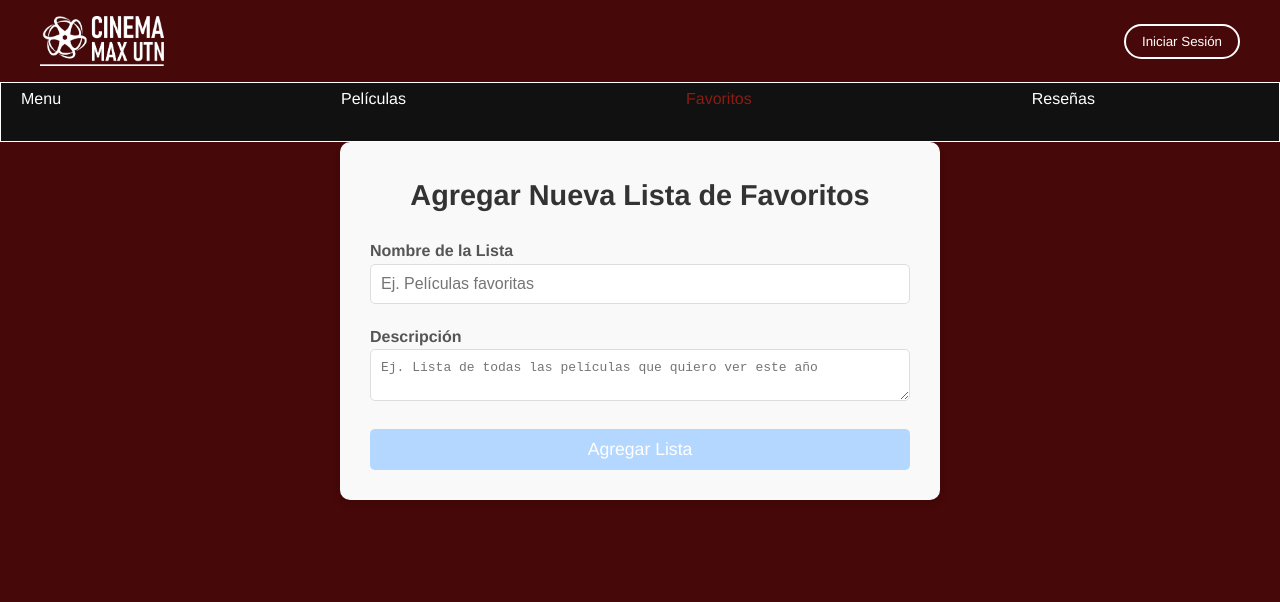
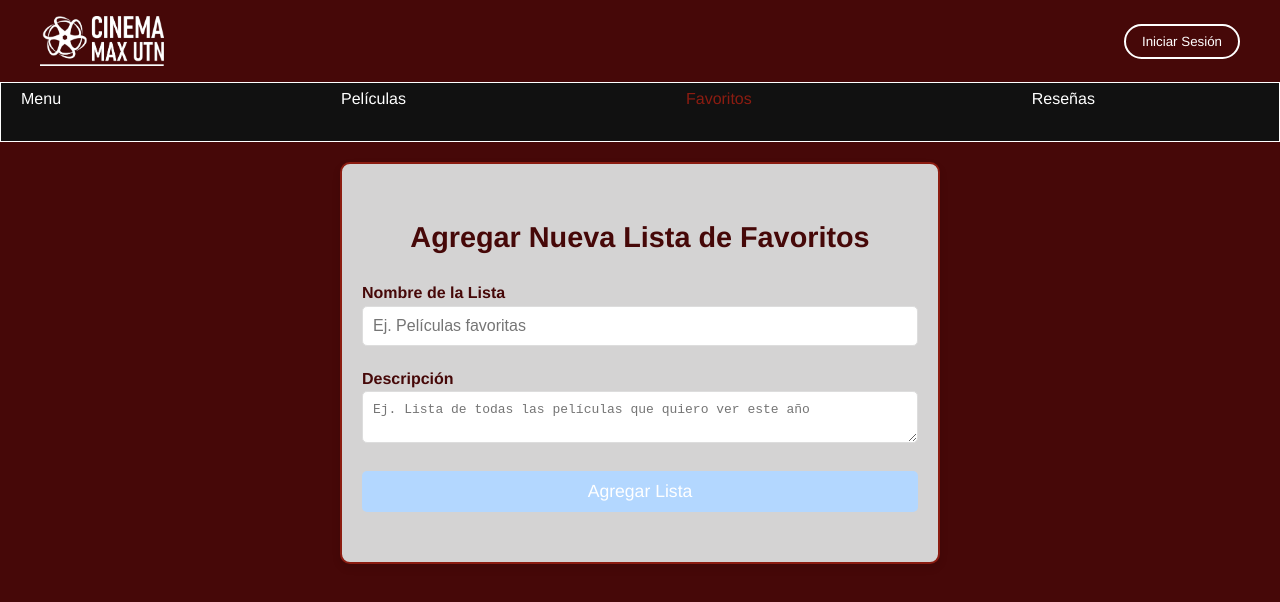
Before and after one commit to icefarelli/TP-final---Pagina-web-Peliculas---TUP-2024, an Angular app in the folder TP-final-angular-peliculas/: page /favoritos/agregar in a window 1280 px wide. Shown: the top 602 px of the page. Built offline with nearby package versions, Linux system fonts and the light colour scheme.

Commit message:
modificaciones maquetación

```diff
--- a/TP-final-angular-peliculas/src/app/app.component.css
+++ b/TP-final-angular-peliculas/src/app/app.component.css
@@ -15,7 +15,7 @@ nav {
 
 .logo {
   height: 50px;
-  cursor: pointer;
+  cursor: default;
 }
 
 .auth-buttons {
--- a/TP-final-angular-peliculas/src/app/funcionalidades/carrusel/carrusel.component.html
+++ b/TP-final-angular-peliculas/src/app/funcionalidades/carrusel/carrusel.component.html
@@ -6,8 +6,10 @@
 
     <div class="carousel">
       <div class="carousel-item" *ngIf="popularMovies.length > 0">
-        <img [src]="obtenerUrlImagen(popularMovies[currentIndex]?.poster_path)" alt="Película {{ popularMovies[currentIndex]?.title }}">
-        <div class="carousel-caption">{{ popularMovies[currentIndex]?.title }}</div>
+        <a [routerLink]="['/pelicula', popularMovies[currentIndex]?.id]">
+          <img [src]="obtenerUrlImagen(popularMovies[currentIndex]?.poster_path)" alt="Película {{ popularMovies[currentIndex]?.title }}">
+          <div class="carousel-caption">{{ popularMovies[currentIndex]?.title }}</div>
+        </a>
       </div>
     </div>
 
--- a/TP-final-angular-peliculas/src/app/funcionalidades/carrusel/carrusel.component.ts
+++ b/TP-final-angular-peliculas/src/app/funcionalidades/carrusel/carrusel.component.ts
@@ -1,11 +1,12 @@
 import { Component, OnInit } from '@angular/core';
 import { PeliculasService } from './../../nucleo/servicios/peliculas.service';
+import { RouterModule } from '@angular/router';
 import { CommonModule } from '@angular/common';
 
 @Component({
   selector: 'app-carousel',
   standalone: true,
-  imports: [CommonModule],
+  imports: [CommonModule, RouterModule], // Asegúrate de importar RouterModule aquí
   templateUrl: './carrusel.component.html',
   styleUrls: ['./carrusel.component.css']
 })
--- a/TP-final-angular-peliculas/src/app/funcionalidades/favoritos/agregar-favoritos/agregar-favoritos.component.css
+++ b/TP-final-angular-peliculas/src/app/funcionalidades/favoritos/agregar-favoritos/agregar-favoritos.component.css
@@ -1,9 +1,11 @@
 .container-form {
   max-width: 600px;
   margin: 0 auto;
-  padding: 30px;
+  margin-top: 20px;
+  padding: 50px 20px;
   border-radius: 10px;
-  background-color: #f9f9f9;
+  border: 2px solid #8b1c11;
+  background-color: #d4d3d3;
   box-shadow: 0 4px 8px rgba(0, 0, 0, 0.1);
 }
 
@@ -11,7 +13,7 @@
   font-size: 1.8em;
   margin-bottom: 20px;
   text-align: center;
-  color: #333;
+  color: #460808;
 }
 
 .styled-form .form-group {
@@ -20,7 +22,7 @@
 
 .form-label {
   font-weight: 600;
-  color: #555;
+  color: #460808;
 }
 
 .form-control {
@@ -34,9 +36,9 @@
 }
 
 .form-control:focus {
-  border-color: #007bff;
+  border-color: #f5c518;
   outline: none;
-  box-shadow: 0 0 5px rgba(0, 123, 255, 0.5);
+  box-shadow: 0 0 5px rgba(0, 0, 0, 0.5);
 }
 
 .is-invalid {
@@ -54,7 +56,7 @@
   padding: 10px;
   font-size: 1.1em;
   color: #fff;
-  background-color: #007bff;
+  background-color: #8b1c11;
   border: none;
   border-radius: 5px;
   cursor: pointer;
@@ -67,5 +69,5 @@
 }
 
 .btn-submit:hover:not(:disabled) {
-  background-color: #0056b3;
+  background-color: #f5c518;
 }
--- a/TP-final-angular-peliculas/src/app/funcionalidades/favoritos/lista-favoritos/lista-favoritos.component.css
+++ b/TP-final-angular-peliculas/src/app/funcionalidades/favoritos/lista-favoritos/lista-favoritos.component.css
@@ -1,24 +1,22 @@
-/* Contenedor principal */
 .container {
   max-width: 800px;
   margin: 0 auto;
   padding: 20px;
-  background-color: #f8f9fa;
+  border: 2px solid #8b1c11;
+  background-color: #d4d3d3;
   border-radius: 8px;
 }
 
-/* Encabezado */
 h2 {
   font-size: 24px;
   font-weight: 600;
   text-align: center;
-  color: #333;
+  color: #460808;
   margin-bottom: 20px;
 }
 
-/* Tarjeta para cada lista de favoritos */
 .card {
-  border: 1px solid #ddd;
+  border: 2px solid #8b1c11;
   border-radius: 8px;
   margin-bottom: 15px;
   box-shadow: 0 4px 8px rgba(0, 0, 0, 0.1);
@@ -34,22 +32,19 @@ h2 {
   padding: 20px;
 }
 
-/* Título de la lista */
 .card-title {
   font-size: 20px;
   font-weight: bold;
-  color: #007bff;
+  color: #460808;
   margin-bottom: 10px;
 }
 
-/* Descripción */
 .card-text {
   font-size: 16px;
-  color: #555;
+  color: #000000;
   margin-bottom: 15px;
 }
 
-/* Botones */
 .btn {
   padding: 8px 16px;
   font-size: 14px;
@@ -80,7 +75,6 @@ h2 {
   background-color: #c82333;
 }
 
-/* Mensaje de alerta */
 .alert {
   text-align: center;
   font-size: 16px;
--- a/TP-final-angular-peliculas/src/app/funcionalidades/favoritos/modificar-favoritos/modificar-favoritos.component.css
+++ b/TP-final-angular-peliculas/src/app/funcionalidades/favoritos/modificar-favoritos/modificar-favoritos.component.css
@@ -1,28 +1,27 @@
-/* Contenedor principal */
 .container {
   max-width: 600px;
   margin: 0 auto;
+  margin-top: 20px;
   padding: 20px;
-  background-color: #f9f9f9;
+  border: 2px solid #8b1c11;
+  background-color: #d4d3d3;
   border-radius: 8px;
   box-shadow: 0 4px 8px rgba(0, 0, 0, 0.1);
 }
 
-/* Título */
 h2 {
   text-align: center;
-  color: #333;
+  color: #460808;
   margin-bottom: 20px;
 }
 
-/* Estilo para los campos de entrada del formulario */
 .form-group {
   margin-bottom: 15px;
 }
 
 .form-group label {
   font-weight: bold;
-  color: #555;
+  color: #460808;
 }
 
 .form-control {
@@ -32,14 +31,12 @@ h2 {
   transition: border-color 0.3s;
 }
 
-/* Efecto de hover en los campos de entrada */
 .form-control:focus {
-  border-color: #007bff;
+  border-color: #f5c518;
   outline: none;
-  box-shadow: 0 0 5px rgba(0, 123, 255, 0.3);
+  box-shadow: 0 0 5px rgba(0, 0, 0, 0.5);
 }
 
-/* Mensaje de validación para campos inválidos */
 .is-invalid {
   border-color: #e74c3c;
 }
@@ -49,9 +46,8 @@ h2 {
   font-size: 0.9em;
 }
 
-/* Estilo del botón de guardar cambios */
 .btn-primary {
-  background-color: #007bff;
+  background-color: #8b1c11;
   border: none;
   color: #fff;
   padding: 10px 20px;
@@ -59,22 +55,19 @@ h2 {
   width: 100%;
   font-size: 1.1em;
   transition: background-color 0.3s, transform 0.2s;
-  box-shadow: 0 4px 6px rgba(0, 123, 255, 0.4);
+  box-shadow: 0 4px 6px #8b1b1151;
 }
 
-/* Efecto hover para el botón */
 .btn-primary:hover {
-  background-color: #0056b3;
+  background-color: #8b1c11;
   transform: scale(1.05);
 }
 
-/* Efecto active para el botón */
 .btn-primary:active {
-  background-color: #004494;
+  background-color: #f5c518;
   transform: scale(1);
 }
 
-/* Margen superior para el botón */
 .mt-3 {
   margin-top: 20px;
 }
--- a/TP-final-angular-peliculas/src/app/pages/favoritos/favoritos.component.css
+++ b/TP-final-angular-peliculas/src/app/pages/favoritos/favoritos.component.css
@@ -1,32 +1,27 @@
 .favoritos-page {
-  background-color: #f5f7fa;
+  background-color: #460808;
   min-height: 100vh;
 }
 
-.sidebar {
-  background-color: #ffffff;
-  border-radius: 8px;
-  box-shadow: 0 4px 8px rgba(0, 0, 0, 0.1);
-}
 
 .btn-add-favorite {
-  background-color: #007bff;
+  background-color: #460808;
   color: white;
   font-size: 1.1em;
   padding: 12px;
   border: none;
   border-radius: 8px;
   transition: background-color 0.3s, transform 0.2s;
-  box-shadow: 0 4px 6px rgba(0, 123, 255, 0.4);
+  box-shadow: 0 4px 6px #fff;
   margin-top: 20px;
 }
 
 .btn-add-favorite:hover {
-  background-color: #0056b3;
+  background-color: #8b1c11;
   transform: scale(1.05);
 }
 
 .btn-add-favorite:active {
-  background-color: #004494;
+  background-color: #8b1c11;
   transform: scale(1);
 }
```
